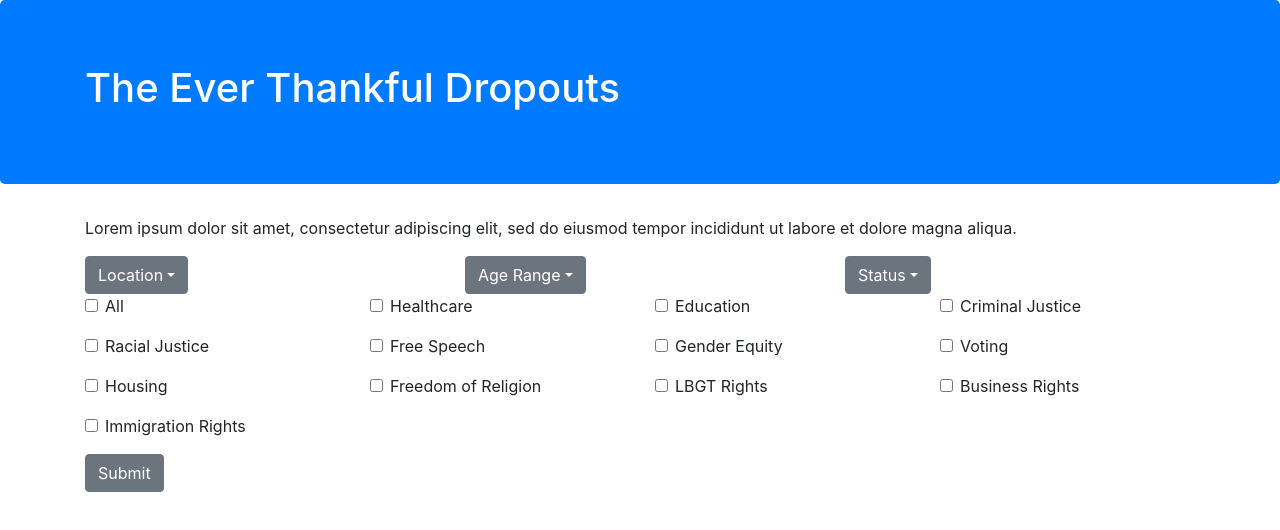
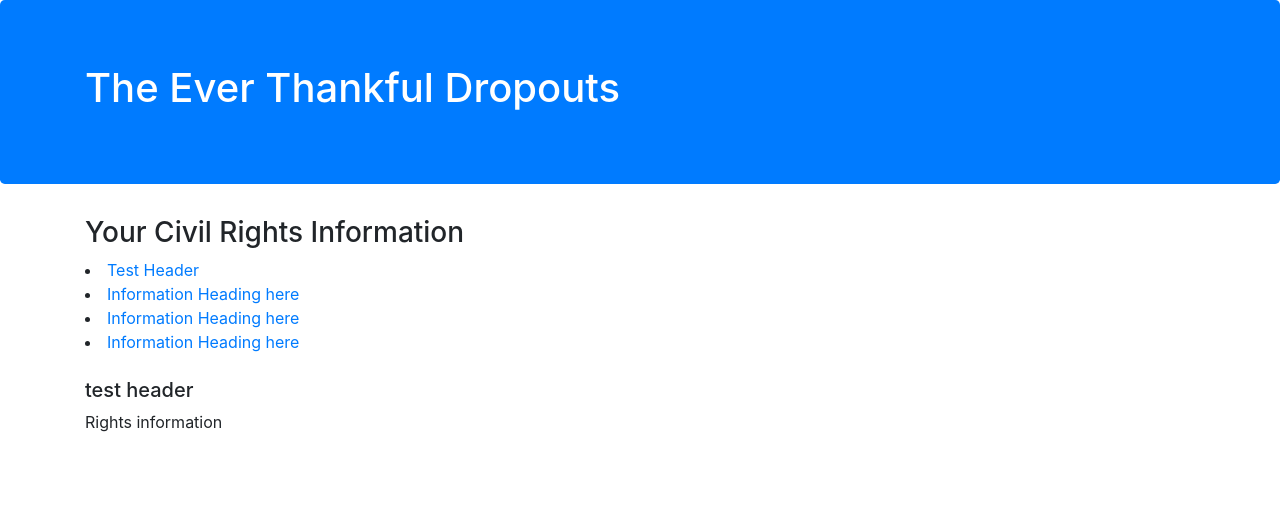
Before and after one commit to MaggieTsang/WinfoHackathon, a React (Create React App) app: page /#/results in a window 1280 px wide. Before the commit this address led to /#/homepage. Shown: the top 530 px of the page. Built offline with nearby package versions, Linux system fonts and the light colour scheme.

Commit message:
starting handbook

```diff
--- a/src/App.js
+++ b/src/App.js
@@ -5,14 +5,18 @@ import {ROUTES} from "./constants";
 //import logo from './logo.svg';
 import './App.css';
 import Homepage from './Views/Homepage';
+import SelectionResults from './Views/SelectionResults';
 
 class App extends Component {
   render() {
     return (
       <Router>
         <Switch>
-            <Route exact path={ROUTES.homepage} component={Homepage}/>
-            <Redirect to={ROUTES.homepage}/>
+            {/* <Route exact path={ROUTES.homepage} component={Homepage}/> */}
+            <Route exact path={ROUTES.results} component={SelectionResults}/>
+            <Redirect to={ROUTES.results}/>
+
+            {/* <Redirect to={ROUTES.homepage}/> */}
         </Switch>
      </Router>
       /*
--- /dev/null
+++ b/src/Views/SelectionResults.js
@@ -0,0 +1,39 @@
+import React, { Component } from "react";
+import {Jumbotron, Container } from 'reactstrap';
+
+export default class SelectionResults extends Component {
+componentWillMount(){
+  console.log("Filter json file here and display")
+}
+
+  render() {
+    return (
+      <div>
+        <Jumbotron className="bg-primary text-white">
+          <Container>
+            <h1>The Ever Thankful Dropouts</h1>
+          </Container>
+        </Jumbotron>
+
+        <main>
+          <Container>
+            <h3>Your Civil Rights Information</h3>
+            <li><a href="#testHeader">Test Header</a></li>
+            <li><a href="#">Information Heading here</a></li>
+            <li><a href="#">Information Heading here</a></li>
+            <li><a href="#">Information Heading here</a></li>
+
+            <br></br>
+
+            <h5 id="testHeader">test header</h5>
+            <p>Rights information</p>
+
+            {/* Add to ResultsContent later */}
+
+          </Container>
+
+        </main>
+      </div>
+    );
+  }
+}
--- a/src/constants.js
+++ b/src/constants.js
@@ -1,3 +1,4 @@
 export const ROUTES = {
   homepage: "/homepage",
+  results: "/results",
 }
```
Also changed, not shown: src/ResultsContent.js (added, +22 -0 lines).
